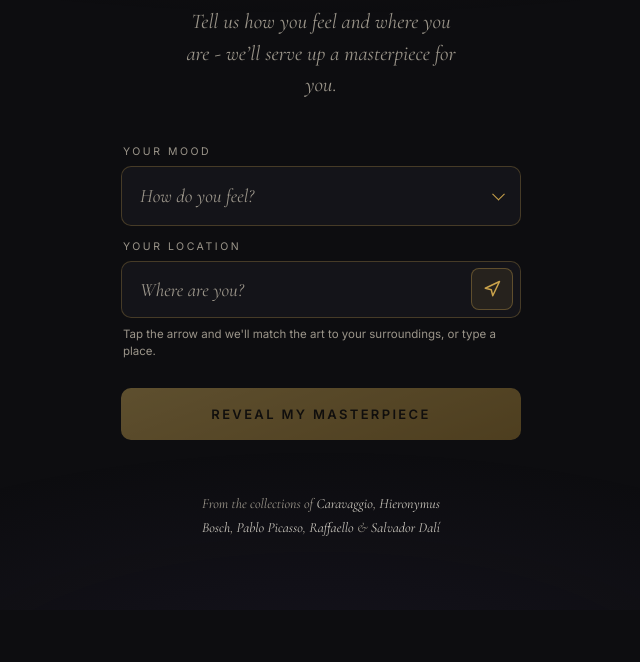
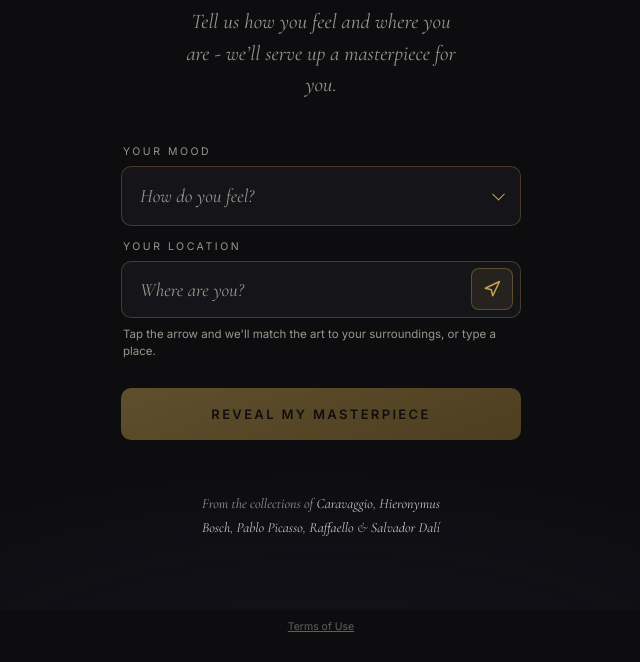
Before and after one commit to prodigalson/mood-masterpiece, a plain HTML site: page index.html in a window 1280 px wide. Shown: the part 190-852 px from the top of the page, without its empty margins (319-959 px from the left). Before the commit the page ends 800 px from the top, so only its background shows below. Drawn offline with nearby package versions, Linux system fonts and the light colour scheme.

Commit message:
Link to the chingularity.com Terms of Use
Co-Authored-By: Claude Fable 5.2 <noreply@anthropic.com>

```diff
--- a/index.html
+++ b/index.html
@@ -420,6 +420,8 @@
   </div>
 </section>
 
+<footer><a href="https://chingularity.com/terms" target="_blank" rel="noopener" style="color:inherit">Terms of Use</a></footer>
+
 <div id="toast" role="status"></div>
 
 <script>
```
